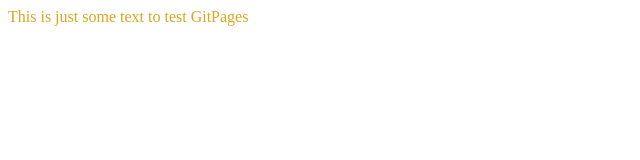
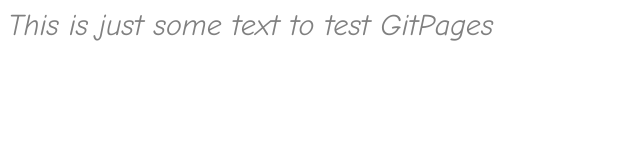
Before and after one commit to ke4tri/gitPageTest, a plain HTML site: page index.html in a window 1280 px wide. Shown: the whole page, without its empty margins (0-640 px from the left). Drawn offline with Linux system fonts and the light colour scheme.

Commit message:
added google font

```diff
--- a/index.css
+++ b/index.css
@@ -1,3 +1,6 @@
 .divTag {
-    color:goldenrod;
+    color:gray;
+    font-size: 30px;
+    font-family: 'Comic Neue', cursive;
+
 }
--- a/index.html
+++ b/index.html
@@ -5,6 +5,7 @@
     <meta name="viewport" content="width=device-width, initial-scale=1.0">
     <title>Document</title>
     <link rel="stylesheet" type="text/css" href="index.css">
+    <link href="https://fonts.googleapis.com/css2?family=Comic+Neue:ital@1&display=swap" rel="stylesheet">
 </head>
 <body>
    <div class="divTag">
```
